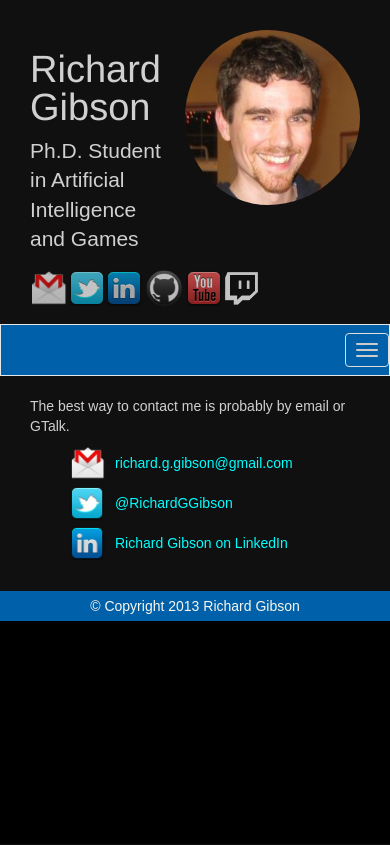
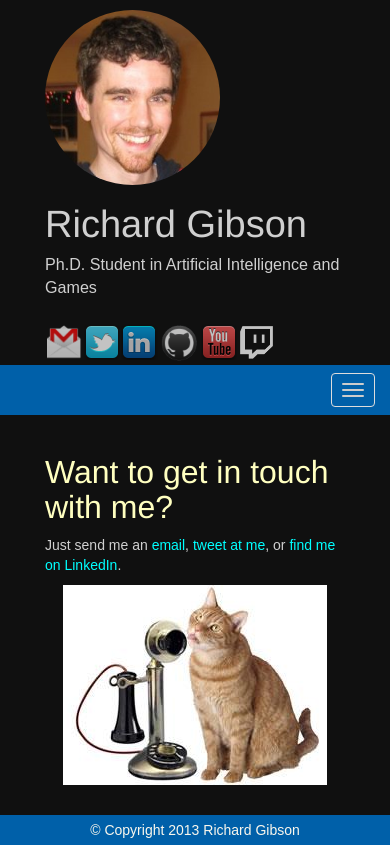
Before and after one commit to rggibson/personal-webpage, a Python web app: template templates/contact.html in a window 390 px wide. Run offline with Jinja, Linux system fonts and the light colour scheme; the template is opened without the code that fills it, so the values that code supplies are empty.

Commit message:
- oops, forgot to add updated files on last commit - removed dropdowns in navbar as they are currently buggy on mobile devices - updated contact page

```diff
--- a/static/css/style.css
+++ b/static/css/style.css
@@ -15,12 +15,12 @@
 
 .jumbotron-rgg {
     background-color: inherit;
+    margin-top: -20px;
+    margin-bottom: -20px;
 }
 
 #headshot {
-    float: right;
     max-height: 175px;
-    padding-left: 10px;
 }
 
 .social-button {
@@ -45,6 +45,7 @@
 
 .navbar-rgg {
     background-color: #0060A9;
+    border: none;
 }
 
 .navbar-nav-rgg > li > a,
@@ -69,7 +70,7 @@
 .navbar-nav-rgg > .active > a:hover,
 .navbar-nav-rgg > .active > a:focus {
     color: #0060A9;
-    background-color: #FFFFC0;/*#F9F7ED;*/
+    background-color: #FFFFC0;
 }
 
 .navbar-nav-rgg > .active > a:hover,
@@ -79,29 +80,23 @@
     background-color: #80C8DC;
 }
 
-.dropdown-menu-rgg {
+.navbar-nav-rgg > .open > .dropdown-menu {
     background-color: #F9F7ED;
 }
 
-.dropdown-menu-rgg > li > a,
-.dropdown-menu-rgg > li > a:hover,
-.dropdown-menu-rgg > li > a:focus {
+.navbar-nav-rgg > .open > .dropdown-menu > li > a,
+.navbar-nav-rgg > .open > .dropdown-menu > li > a:hover,
+.navbar-nav-rgg > .open > .dropdown-menu > li > a:focus {
     color: #0060A9;
     font-weight: 600;
     font-size: 15px;
 }
 
-.dropdown-menu-rgg > li > a:hover,
-.dropdown-menu-rgg > li > a:focus {
+.navbar-nav-rgg > .open > .dropdown-menu > li > a:hover,
+.navbar-nav-rgg > .open > .dropdown-menu > li > a:focus {
     background-color: #0090F9;
     color: #F9F7Ed;
     background-image: none;
-}
-
-.navbar-brand-rgg,
-.navbar-brand-rgg:hover,
-.navbar-brand-rgg:focus {
-    color: #0060A9;
 }
 
 #content {
@@ -196,10 +191,6 @@
     margin-bottom: 5px;
 }
 
-#contact-list {
-    margin: 10px 0px;
-}
-
 #contact-list ul {
     list-style-type: none;
 }
--- a/static/js/parse-xml.js
+++ b/static/js/parse-xml.js
@@ -51,11 +51,14 @@
 	    var youtube_id = project.getElementsByTagName("Youtube_ID");
 	    var details = project.getElementsByTagName("Details");
 
-	    if( items % 3 == 0 ) {
+	    if( items % 2 == 0 ) {
+		if( items > 0 ) {
+		    document.writeln('</div>');
+		}
 		document.writeln('<div class="row">');
 	    }
 
-	    document.writeln('<div class="col-lg-4">');
+	    document.writeln('<div class="col-lg-6 col-md-6">');
 	    document.writeln('<div class="thumbnail thumbnail-rgg">');
 	    document.writeln('<div class="graphic">');
 	    if( youtube_id.length > 0 ) {
@@ -85,9 +88,6 @@
 	    document.writeln('</div>');
 
 	    ++items;
-	    if( items % 3 == 0 ) {
-		document.writeln('</div>');
-	    }
 	}
     }
 
@@ -95,24 +95,14 @@
 	/* Little bit of a hack to get an extra column with a twitter feed
 	 * for the vids page
 	 */
-	if( items % 3 == 0 ) {
-	    document.writeln('<div class="row">');
-	}
-
-	document.writeln('<div class="col-lg-4" align="center">');
-	document.writeln('<a class="twitter-timeline" href="https://twitter.com/rggibson_" data-widget-id="348846377314439168" data-link-color="#00C0FF" data-chrome="nofooter noborders transparent" data-tweet-limit="3">Tweets by @rggibson_</a>');
+	document.writeln('<div class="col-lg-6 col-md-6" align="center">');
+	document.writeln('<a class="twitter-timeline" href="https://twitter.com/rggibson_" data-widget-id="348846377314439168" data-link-color="#00C0FF" data-chrome="nofooter noborders transparent" data-tweet-limit="1">Tweets by @rggibson_</a>');
 	document.writeln('<script>!function(d,s,id){var js,fjs=d.getElementsByTagName(s)[0],p=/^http:/.test(d.location)?\'http\':\'https\';if(!d.getElementById(id)){js=d.createElement(s);js.id=id;js.src=p+"://platform.twitter.com/widgets.js";fjs.parentNode.insertBefore(js,fjs);}}(document,"script","twitter-wjs");</script>');
 	document.writeln('</div>');
 
-	++items;
-	if( items % 3 == 0 ) {
-	    document.writeln('</div>');
-	}
     }
 
-    if( items % 3 != 0 ) {
-	document.writeln('</div>');
-    }
+    document.writeln('</div>');
 }
 
 function parsePublications( publications_xml, t ) {
@@ -143,18 +133,19 @@
 
 	if( t == null && area[0].childNodes[0].nodeValue != cur_area ) {
 	    /* New publication area.  End row, write heading, start new row */
-	    if( items % 3 != 0 ) {
+	    if( items % 2 != 0 ) {
 		/* Make sure row hasn't already been ended */
 		document.writeln('</div>');
 	    }
 	    cur_area = area[0].childNodes[0].nodeValue;
 	    document.writeln('<h2 align="center">' + cur_area + '</h2>');
 	    document.writeln('<div class="row">');
-	} else if( items % 3 == 0 ) {
+	    items = 0;
+	} else if( items % 2 == 0 ) {
 	    document.writeln('<div class="row">');
 	}
 
-	document.writeln('<div class="col-lg-4">');
+	document.writeln('<div class="col-lg-6 col-md-6">');
 	document.writeln('<div class="thumbnail thumbnail-rgg">');
 	document.writeln('<div class="caption">');
 	document.writeln('<div class="title">'+title[0].childNodes[0].nodeValue+'</div>');
@@ -178,11 +169,11 @@
 	document.writeln('</div>');
 
 	++items;
-	if( items % 3 == 0 ) {
+	if( items % 2 == 0 ) {
 	    document.writeln('</div>');
 	}
     }
-    if( items % 3 != 0 ) {
+    if( items % 2 != 0 ) {
 	document.writeln('</div>');
     }
 
@@ -212,11 +203,11 @@
 	var purpose = pres.getElementsByTagName("Purpose");
 	var downloads = pres.getElementsByTagName("Download");
 
-	if( items % 3 == 0 ) {
+	if( items % 2 == 0 ) {
 	    document.writeln('<div class="row">');
 	}
 
-	document.writeln('<div class="col-lg-4">');
+	document.writeln('<div class="col-lg-6 col-md-6">');
 	document.writeln('<div class="thumbnail thumbnail-rgg">');
 	document.writeln('<div class="caption">');
 	document.writeln('<div class="title">' + subject[0].childNodes[0].nodeValue
@@ -236,11 +227,11 @@
 	document.writeln('</div>');
 
 	++items;
-	if( items % 3 == 0 ) {
+	if( items % 2 == 0 ) {
 	    document.writeln('</div>');
 	}
     }
-    if( items % 3 != 0 ) {
+    if( items % 2 != 0 ) {
 	document.writeln('</div>');
     }
 }
@@ -265,11 +256,11 @@
 	var summary = award.getElementsByTagName("Summary");
 	var url = award.getElementsByTagName("Link");
 
-	if( items % 3 == 0 ) {
+	if( items % 2 == 0 ) {
 	    document.writeln('<div class="row">');
 	}
 
-	document.writeln('<div class="col-lg-4">');
+	document.writeln('<div class="col-lg-6 col-md-6">');
 	document.writeln('<div class="thumbnail thumbnail-rgg">');
 	document.writeln('<div class="caption">');
 	document.writeln('<div class="title">' + name[0].childNodes[0].nodeValue + '</div>');
@@ -285,11 +276,11 @@
 	document.writeln('</div>');
 
 	++items;
-	if( items % 3 == 0 ) {
+	if( items % 2 == 0 ) {
 	    document.writeln('</div>');
 	}
     }
-    if( items % 3 != 0 ) {
+    if( items % 2 != 0 ) {
 	document.writeln('</div>');
     }
 }
@@ -317,11 +308,11 @@
 	var team = project.getElementsByTagName("Team");
 	var downloads = project.getElementsByTagName("Download");
 
-	if( items % 3 == 0 ) {
+	if( items % 2 == 0 ) {
 	    document.writeln('<div class="row">');
 	}
 
-	document.writeln('<div class="col-lg-4">');
+	document.writeln('<div class="col-lg-6 col-md-6">');
 	document.writeln('<div class="thumbnail thumbnail-rgg">');
 	document.writeln('<div class="caption">');
 	document.writeln('<div class="title">' + title[0].childNodes[0].nodeValue + '</div>');
@@ -338,11 +329,11 @@
 	document.writeln('</div>');
 
 	++items;
-	if( items % 3 == 0 ) {
+	if( items % 2 == 0 ) {
 	    document.writeln('</div>');
 	}
     }
-    if( items % 3 != 0 ) {
+    if( items % 2 != 0 ) {
 	document.writeln('</div>');
     }
 }
@@ -370,7 +361,7 @@
 
 	    document.writeln('<div class="row">');
 
-	    document.writeln('<div class="col-lg-4 col-lg-push-8">');
+	    document.writeln('<div class="col-lg-4 col-md-4 col-lg-push-8 col-md-push-8">');
 	    document.writeln('<div class="graphic">');
 	    if( youtube_id.length > 0 ) {
 		document.writeln('<iframe src="http://www.youtube.com/embed/'
@@ -387,7 +378,7 @@
 	    document.writeln('</div>');
 	    document.writeln('</div>');
 
-	    document.writeln('<div class="col-lg-8 col-lg-pull-4">');
+	    document.writeln('<div class="col-lg-8 col-md-8 col-lg-pull-4 col-md-pull-4">');
 	    document.writeln(details[0].childNodes[0].nodeValue);
 	    document.writeln('</div>');
 
--- a/templates/base.html
+++ b/templates/base.html
@@ -41,10 +41,14 @@
 
 <div class="jumbotron jumbotron-rgg">
 
-  <img src="static/images/headshot.png" alt="Headshot" class="img-responsive img-circle"
-       id="headshot">
+  <div class="row">
+    <div class="col-lg-3 col-md-3 col-lg-push-9 col-md-push-9">
+      <img src="static/images/headshot.png" alt="Headshot"
+	   class="img-responsive img-circle" id="headshot">
+    </div>
+    <div class="col-lg-9 col-md-9 col-lg-pull-3 col-md-pull-3">
       <h1>Richard Gibson</h1>
-  <p class="load">Ph.D. Student in Artificial Intelligence and Games</p>
+      <p class="lead">Ph.D. Student in Artificial Intelligence and Games</p>
       <a href="mailto:richard.g.gibson@gmail.com" class="social-button pull-left">
 	<img src="static/images/email.png" alt="Email" class="img-responsive img-social">
       </a>
@@ -54,7 +58,8 @@
       </a>
       <a href="http://ca.linkedin.com/in/rggibson" class="social-button pull-left"
 	 style="padding-right: 3px;">
-    <img src="static/images/LinkedIn.png" alt="LinkedIn" class="img-responsive img-social">
+	<img src="static/images/LinkedIn.png" alt="LinkedIn"
+	     class="img-responsive img-social">
       </a>
       <a href="https://github.com/rggibson" class="social-button pull-left"
 	 style="padding-right: 3px;">
@@ -70,19 +75,32 @@
 	     style="height: 33px;">
       </a>
     </div>
+  </div>
+</div>
 
-<div class="navbar navbar-rgg">
+<div class="navbar navbar-rgg" role="navigation">
+  <!-- Brand and toggle get grouped for better mobile display -->
+  <div class="navbar-header">
     <!-- Button for the collapsed navigation menu -->
     <button type="button" class="navbar-toggle" data-toggle="collapse"
-	  data-target=".navbar-responsive-collapse">
+	    data-target=".navbar-collapse-rgg">
+      <span class="sr-only">Toggle navigation</span>
       <span class="icon-bar"></span>
       <span class="icon-bar"></span>
       <span class="icon-bar"></span>
     </button>
-  <div class="navbar-brand navbar-brand-rgg visible-sm">#</div>
-  <div class="nav-collapse collapse navbar-responsive-collapse">
+
+    <!-- <div class="navbar-brand navbar-brand-rgg">#</div>   -->
+  </div>
+
+  <div class="collapse navbar-collapse navbar-collapse-rgg">
     <ul class="nav navbar-nav navbar-nav-rgg">
       <li id="nav-home"><a href="/">Home</a></li>
+      <li id="nav-work"><a href="/work">Academic Work</a></li>
+      <li id="nav-academia"><a href="/academia">Academic Interests</a></li>
+      <li id="nav-industry"><a href="/industry">Industrial Interests</a></li>
+      <li id="nav-personal"><a href="/personal">Personal</a></li>
+      <!-- BROKEN NAVBAR DROPDOWN MENUS BELOW
       <li id="nav-work">
 	<a href="#" class="dropdown-toggle" data-toggle="dropdown">
 	  Academic Work <b class="caret"></b>
@@ -100,7 +118,7 @@
 	<a href="#" class="dropdown-toggle" data-toggle="dropdown">
 	  Academic Interests <b class="caret"></b>
 	</a>
-	<ul class="dropdown-menu dropdown-menu-rgg">
+	<ul class="dropdown-menu">
 	  <li><a href="/academia">All</a></li>
 	  <li><a href="/academia?t=games">AI in Adversarial Games</a></li>
 	  <li><a href="/academia?t=sports">AI in Sports</a></li>
@@ -130,6 +148,7 @@
 	  <li><a href="/personal?t=boardgames">Board Games</a></li>
 	</ul>
       </li>
+      -->
       <li id="nav-contact"><a href="/contact">Contact</a></li>
     </ul>
   </div>
--- a/templates/contact.html
+++ b/templates/contact.html
@@ -6,13 +6,14 @@
   document.getElementById("nav-contact").setAttribute("class", "active");
 </script>
 
-The best way to contact me is probably by email or GTalk.
-<div id="contact-list">
-<ul>
-  <li><a href="mailto:richard.g.gibson@gmail.com" alt="Email"><img src="static/images/email.png" border="none">richard.g.gibson@gmail.com</a></li>
-  <li><a href="https://twitter.com/RichardGGibson" alt="Twitter"><img src="static/images/Twitter.png" border="none">@RichardGGibson</a></li>
-  <li><a href="http://ca.linkedin.com/in/rggibson" alt="LinkedIn"><img src="static/images/LinkedIn.png" border="none">Richard Gibson on LinkedIn</a></li>
-</ul>
+<div class="row">
+  <div class="col-lg-8 col-md-8">
+    <h2>Want to get in touch with me?</h2>
+    <p>Just send me an <a href="mailto:richard.g.gibson@gmail.com">email</a>, <a href="https://twitter.com/RichardGGibson">tweet at me</a>, or <a href="http://ca.linkedin.com/in/rggibson">find me on LinkedIn</a>.</p>
+  </div>
+  <div class="col-lg-4 col-md-4" align="center">
+    <img src="static/images/cat-phone.jpeg" alt="Phone Cat" class="img-responsive">
+  </div>
 </div>
 
 {% endblock %}
--- a/templates/home.html
+++ b/templates/home.html
@@ -7,7 +7,7 @@
 </script>
 
 <div class="row">
-  <div class="col-lg-8">
+  <div class="col-lg-8 col-md-8">
     <p>
       Welcome to my web page!
       My name is Richard Gibson and I live in Victoria, BC, Canada.
@@ -36,7 +36,7 @@
     </p>
   </div>
 
-  <div class="col-lg-4" align="center">
+  <div class="col-lg-4 col-md-4" align="center">
     <a class="twitter-timeline" href="https://twitter.com/RichardGGibson" data-widget-id="345393426507890688" data-link-color="#00C0FF" data-chrome="nofooter noborders transparent" data-tweet-limit="3">Tweets by @RichardGGibson</a>
     <script>!function(d,s,id){var js,fjs=d.getElementsByTagName(s)[0],p=/^http:/.test(d.location)?'http':'https';if(!d.getElementById(id)){js=d.createElement(s);js.id=id;js.src=p+"://platform.twitter.com/widgets.js";fjs.parentNode.insertBefore(js,fjs);}}(document,"script","twitter-wjs");</script>
   </div>
--- a/templates/work.html
+++ b/templates/work.html
@@ -29,7 +29,7 @@
 
   function writeResearchBlogs() {
   document.writeln('<div class="row">');
-    document.writeln('<div class="col-lg-4">');
+    document.writeln('<div class="col-lg-6 col-md-6">');
       document.writeln('<div class="thumbnail thumbnail-rgg">');
 	document.writeln('<div class="caption">');
 	  document.writeln('<div class="title">2012 Annual Computer Poker Competition</div>');
```
Also changed, not shown: static/images/cat-phone.jpeg (added). Lines whose indentation alone changed are shown as unchanged.
